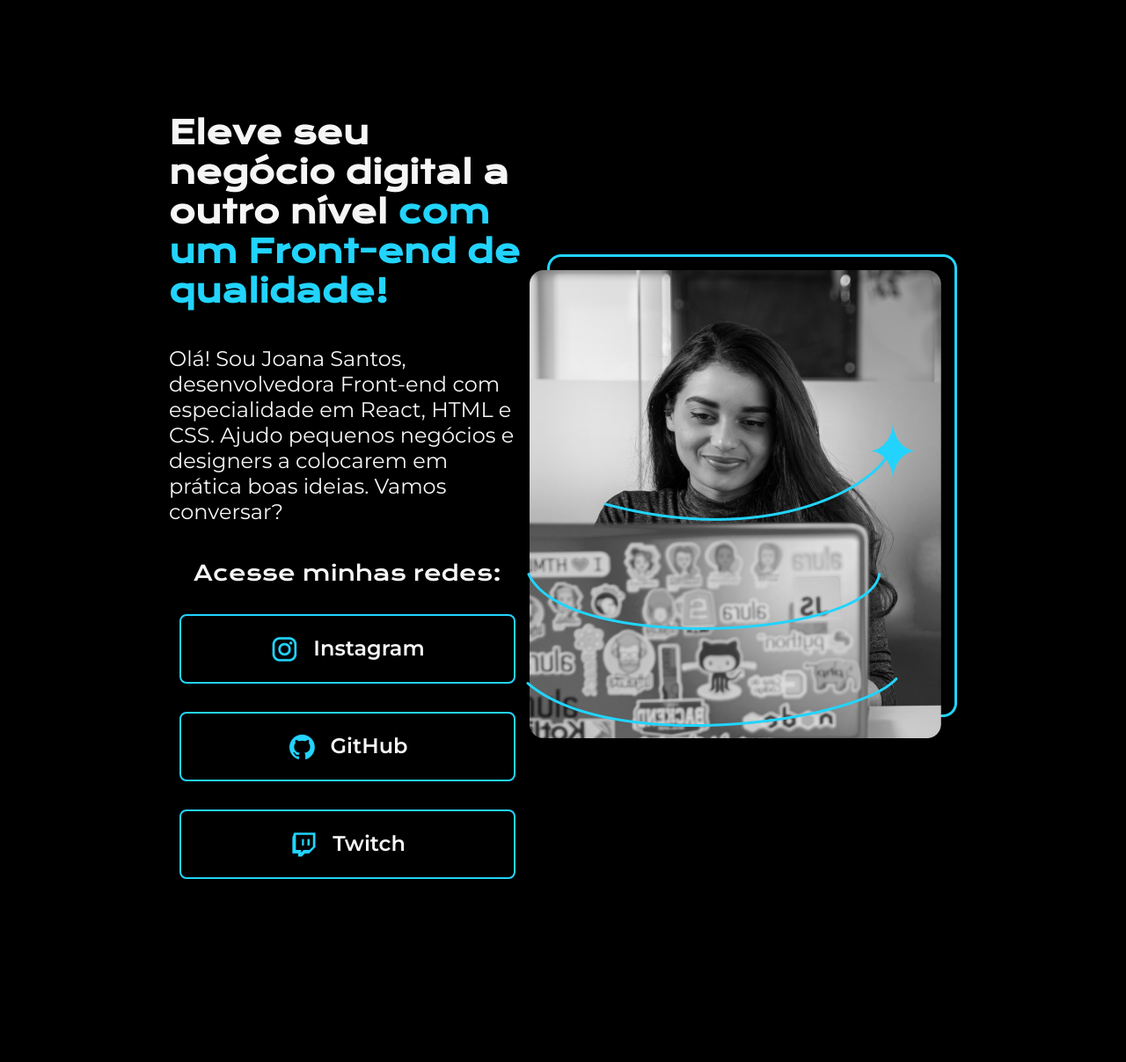
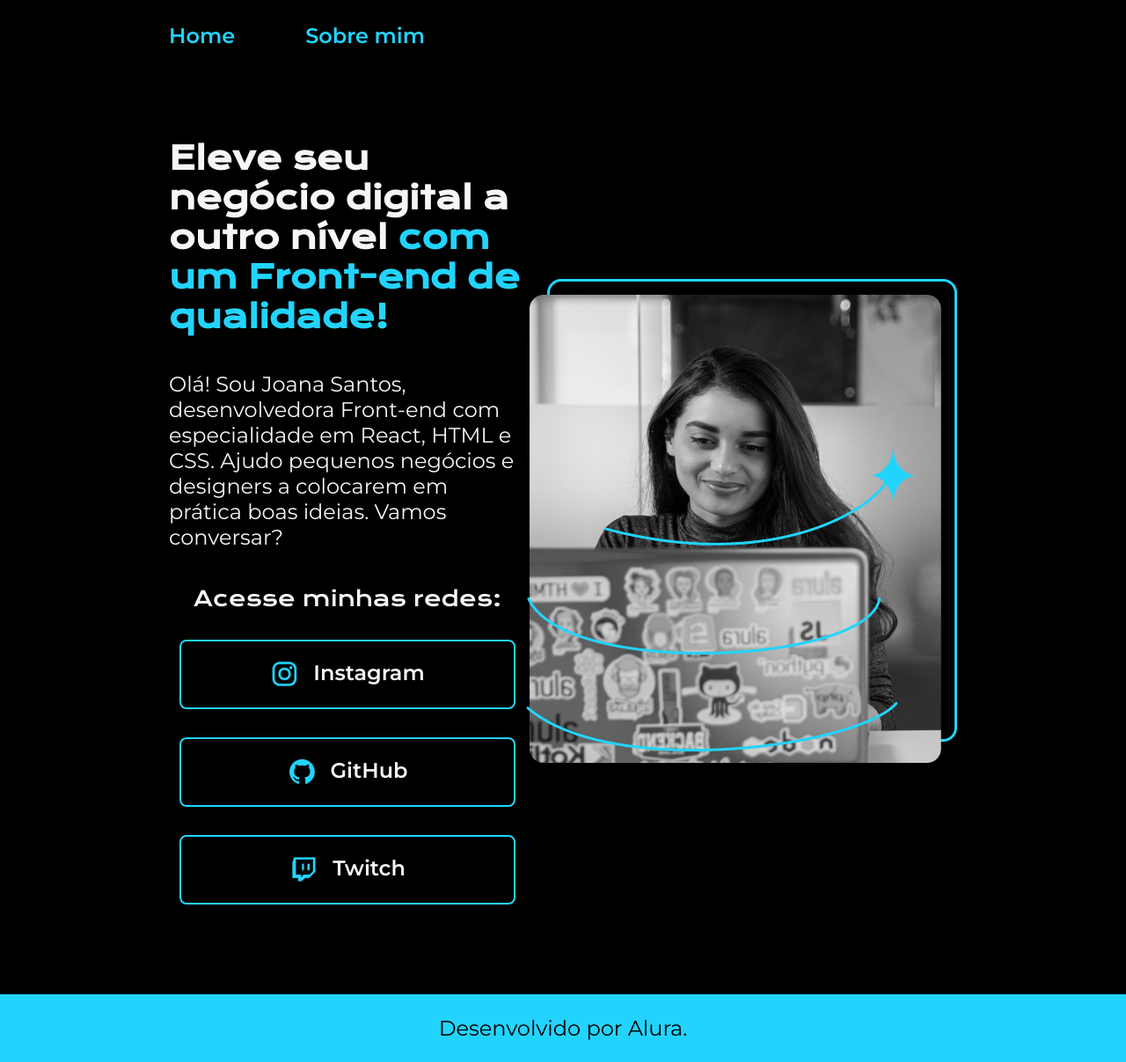
Before and after one commit to RanielliSoares/FrontEnd-Alura, a plain HTML site: page HTML CSS PORTFOLIO/index.html in a window 1280 px wide. Shown: the whole page at 88% size. Before the commit the page ends 999 px from the top, so only its background shows below. Drawn offline with nearby package versions, Linux system fonts and the light colour scheme.

Commit message:
Estilizando Cabeçalho e Footer

```diff
--- a/HTML CSS PORTFOLIO/index.html
+++ b/HTML CSS PORTFOLIO/index.html
@@ -10,7 +10,12 @@
 </head>
 
 <body>
-    <header></header>
+    <header class="cabecalho">
+        <nav class="cabecalho__menu">
+            <a class="cabecalho__menu__link">Home</a>
+            <a class="cabecalho__menu__link">Sobre mim</a>
+        </nav>
+    </header>
     <main class="apresentacao">
         <section class="apresentacao__conteudo">
             <h1 class="apresentacao__conteudo__titulo">
@@ -42,7 +47,9 @@
         </section>
         <img src="imagem.png" alt="Foto da Joana Santos programando">
     </main>
-    <footer></footer>
+    <footer class="rodape">
+        <p>Desenvolvido por Alura.</p>
+    </footer>
 </body>
 
 </html>
--- a/HTML CSS PORTFOLIO/style.css
+++ b/HTML CSS PORTFOLIO/style.css
@@ -4,16 +4,30 @@
     padding: 0;
 }
 body{
-    height: 100vh;
+    /* height: 100vh; */
     box-sizing: border-box;
     background-color: #000000;
     color: #F6F6F6;
+}
+.cabecalho {
+    padding: 2% 0% 0% 15%;
+}
+
+.cabecalho__menu {
+    display: flex;
+    gap: 80px;
+}
+.cabecalho__menu__link {
+    font-family: 'Montserrat', sans-serif;
+    font-size: 24px;
+    font-weight: 600;
+    color: #22D4FD;
 }
 .titulo-destaque{
     color: #22D4FD;
 }
 .apresentacao{
-    margin: 10% 15%;
+    padding: 8% 15%;
     display: flex;
     align-items: center;
     justify-content: space-between;
@@ -62,3 +76,12 @@ body{
 .apresentacao__links__link:hover{
     background-color: #272727;
 }
+.rodape {
+    padding: 24px;
+    color: #000000;
+    background-color: #22D4FD;
+    text-align: center;
+    font-family: 'Montserrat', sans-serif;
+    font-size: 24px;
+    font-weight: 400;
+}
```
